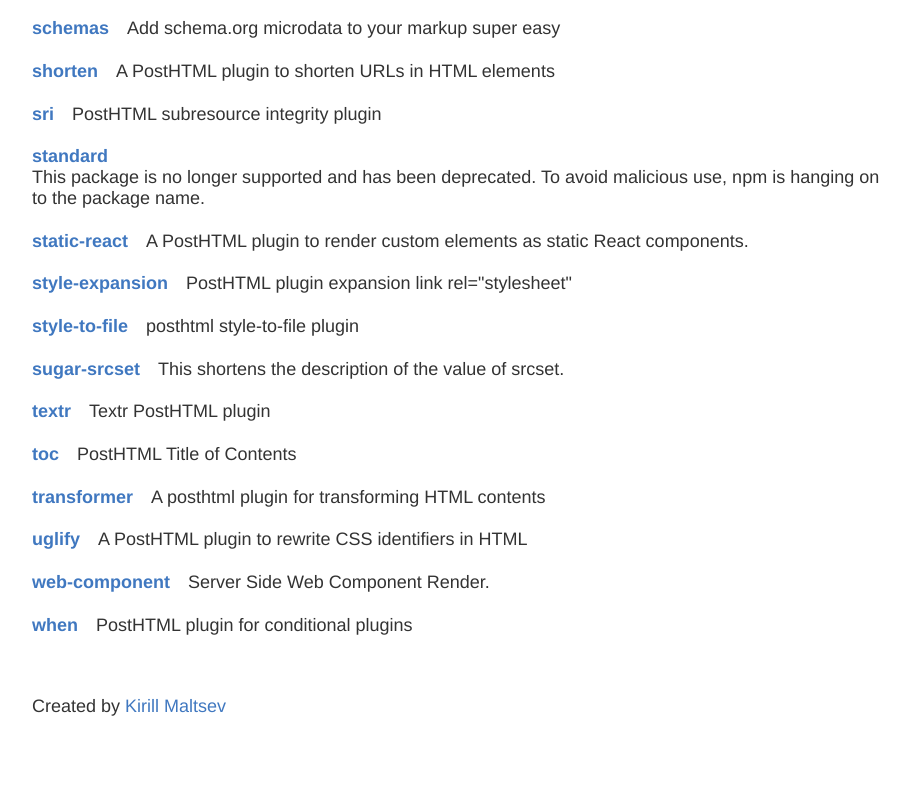
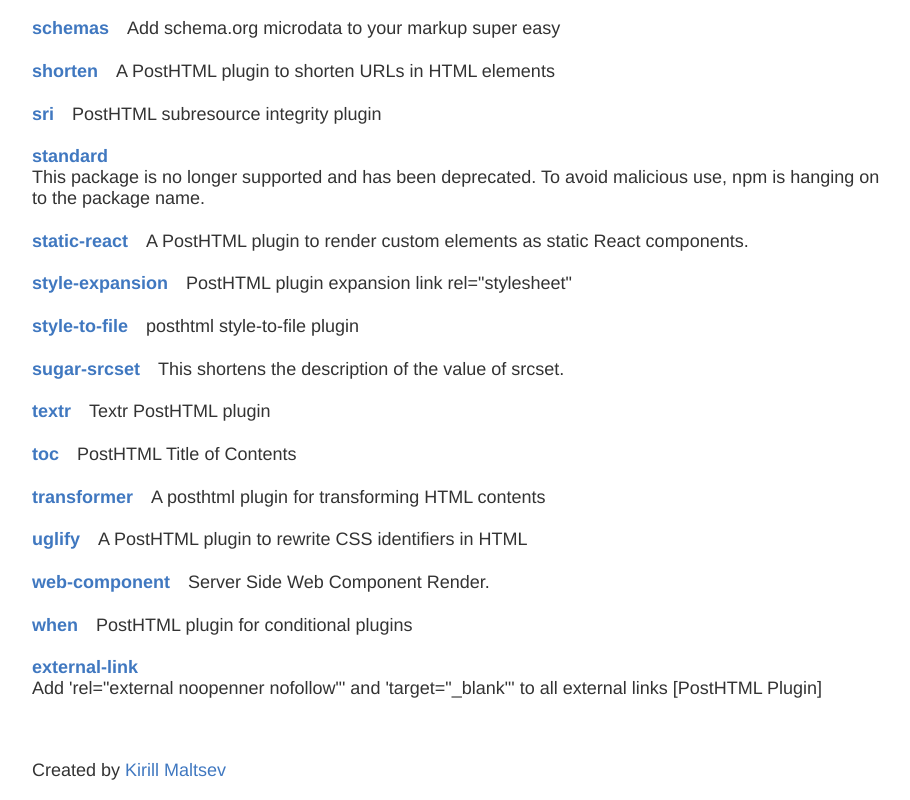
Before and after one commit to posthtml/posthtml-plugins, a website: page index.html in a window 1280 px wide. Shown: the part 2780-3580 px from the top of the page, without its empty margins (178-1088 px from the left). Before the commit the page ends 3517 px from the top, so only its background shows below. Drawn offline with Linux system fonts and the light colour scheme.

Commit message:
Re-build index

```diff
--- a/index.html
+++ b/index.html
@@ -336,7 +336,7 @@
                     <span class="Plugin_name">
                         <a href="https://github.com/posthtml/posthtml-postcss" class="Plugin_link base_link">postcss</a>
                     </span>
-                    <span class="Plugin_description">PostHTML-PostCSS plugin. Use PostCSS in HTML document.</span>
+                    <span class="Plugin_description">PostHTML-PostCSS plugin. Use PostCSS in HTML document</span>
                 </li>
                 <li class="Plugin_wrapper">
                     <span class="Plugin_name">
@@ -482,6 +482,12 @@
                     </span>
                     <span class="Plugin_description">PostHTML plugin for conditional plugins</span>
                 </li>
+                <li class="Plugin_wrapper">
+                    <span class="Plugin_name">
+                        <a href="https://github.com/SukkaW/posthtml-external-link" class="Plugin_link base_link">external-link</a>
+                    </span>
+                    <span class="Plugin_description">Add &#39;rel&#x3D;&quot;external noopenner nofollow&quot;&#39; and &#39;target&#x3D;&quot;_blank&quot;&#39; to all external links [PostHTML Plugin]</span>
+                </li>
             </ul>
         </section>
 
```
